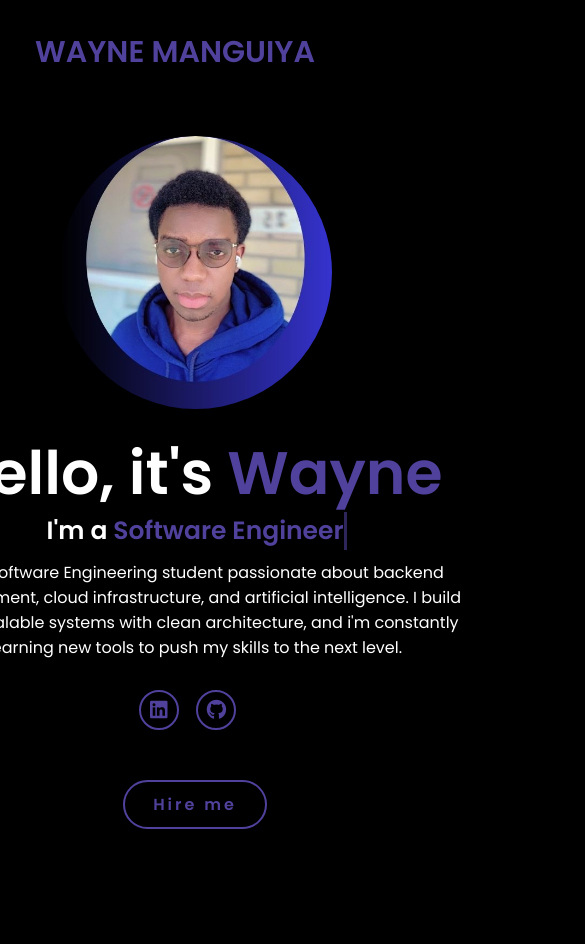
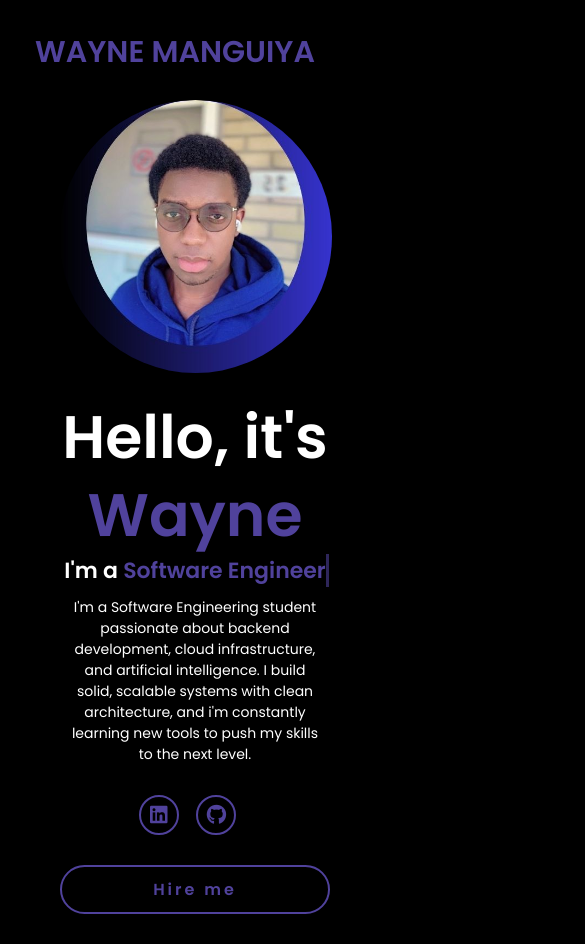
Before and after one commit to Wayne-developper/Portfolio-Website, a plain HTML site: page index.html in a window 390 px wide. Shown: the whole page, 585 px wide, since content can reach past the window. Before the commit the page ends 894 px from the top, so only its background shows below. Drawn offline with Linux system fonts and the light colour scheme.

Commit message:
Responsive fix for mobile version

```diff
--- a/style.css
+++ b/style.css
@@ -280,3 +280,33 @@ span{
         justify-content: center;
     }
 }
+
+@media screen and (max-width: 600px) {
+    .home-content h1 {
+        font-size: 3.5rem;
+        text-align: center;
+    }
+    .home-content h3 {
+        font-size: 2.2rem;
+        text-align: center;
+    }
+    .typing-text {
+        font-size: 2rem;
+        min-width: unset;
+        text-align: center;
+        word-break: break-word;
+    }
+    .home-content p {
+        font-size: 1.4rem;
+        text-align: center;
+        padding: 0 1rem;
+    }
+    .home {
+        padding: 3rem 2rem
+    }
+    .social-icons, .btn {
+        text-align: center;
+        margin: auto;
+        display: block;
+    }
+}
```
